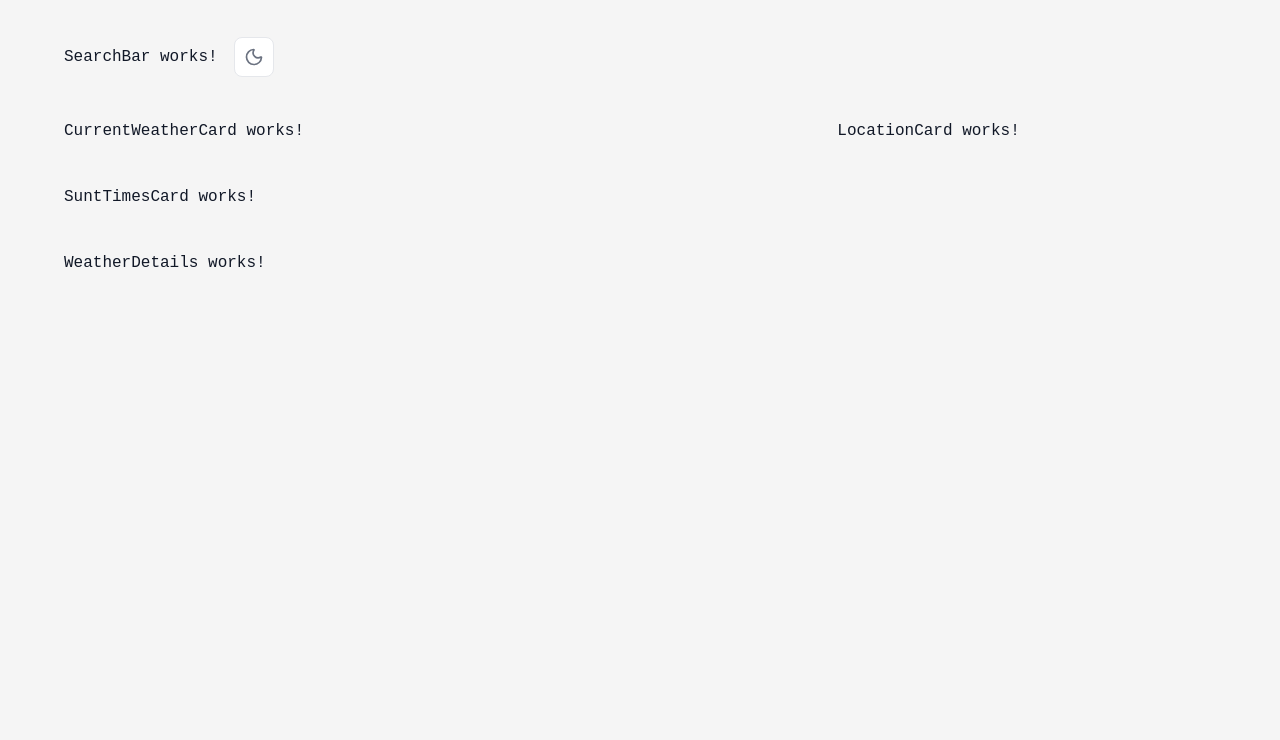
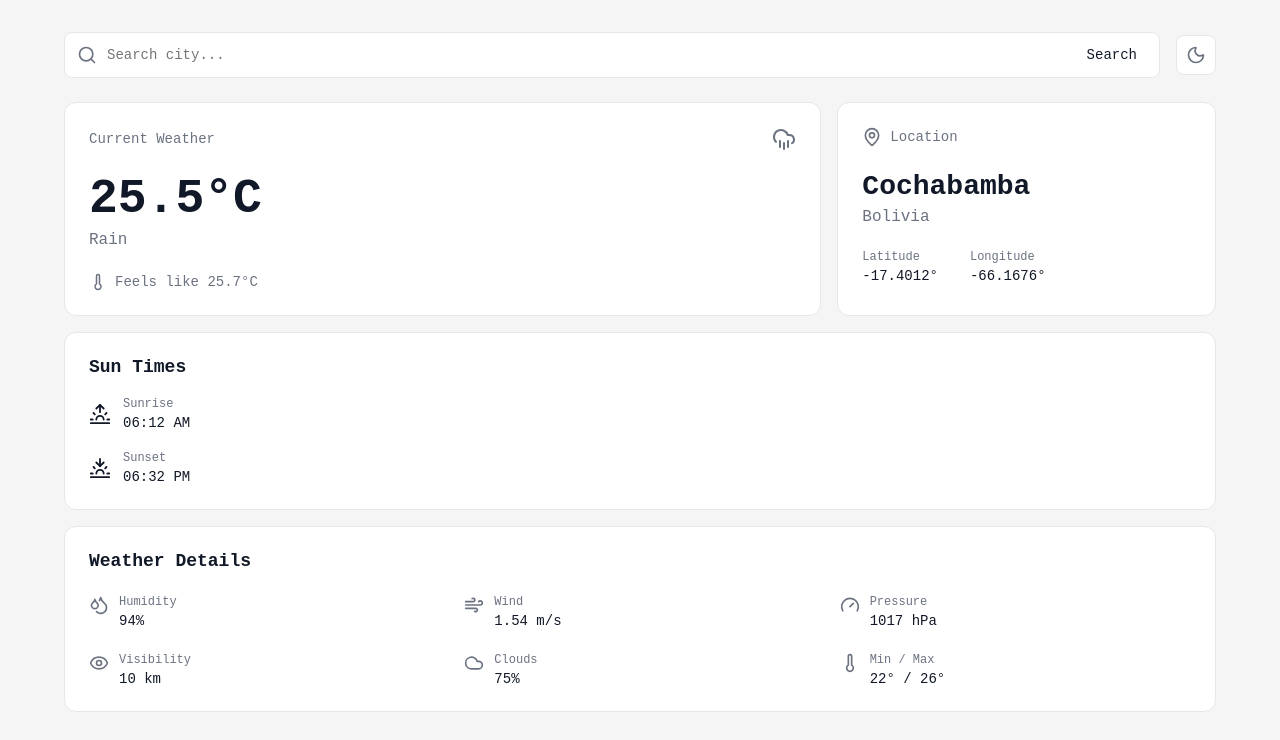
Before and after one commit to Catriel42/weather-dashboard, a React (Vite) app: page / in a window 1280 px wide. Shown: the top 740 px of the page. Built offline with nearby package versions, Linux system fonts and the light colour scheme.

Commit message:
feat: implement UI markup and lucide icons for weather cards

```diff
--- a/package.json
+++ b/package.json
@@ -10,6 +10,7 @@
     "preview": "vite preview"
   },
   "dependencies": {
+    "lucide-react": "^1.46.0",
     "react": "^19.2.8",
     "react-dom": "^19.2.8"
   },
--- a/src/components/CurrentWeatherCard.tsx
+++ b/src/components/CurrentWeatherCard.tsx
@@ -1,5 +1,25 @@
+import { CloudRain, Thermometer } from "lucide-react";
+import "./CurrentWeatherCard.css";
+
 function CurrentWeatherCard() {
-    return <p>CurrentWeatherCard works!</p>
+  return (
+    <article className="current-weather-card">
+      <div className="current-weather-header">
+        <span>Current Weather</span>
+        <CloudRain />
+      </div>
+
+      <div className="current-weather-main">
+        <strong>25.5°C</strong>
+        <span>Rain</span>
+      </div>
+
+      <div className="feels-like">
+        <Thermometer size={18} />
+        <span>Feels like 25.7°C</span>
+      </div>
+    </article>
+  );
 }
 
 export default CurrentWeatherCard;
--- a/src/components/LocationCard.tsx
+++ b/src/components/LocationCard.tsx
@@ -1,5 +1,32 @@
+import { MapPin } from "lucide-react";
+import "./LocationCard.css";
+
 function LocationCard() {
-    return <p>LocationCard works!</p>
+  return (
+    <article className="location-card">
+      <div className="location-header">
+        <MapPin size={20} />
+        <span>Location</span>
+      </div>
+
+      <div className="location-content">
+        <h2>Cochabamba</h2>
+        <p>Bolivia</p>
+      </div>
+
+      <div className="coordinates">
+        <div>
+          <span>Latitude</span>
+          <strong>-17.4012°</strong>
+        </div>
+
+        <div>
+          <span>Longitude</span>
+          <strong>-66.1676°</strong>
+        </div>
+      </div>
+    </article>
+  );
 }
 
 export default LocationCard;
--- a/src/components/ResultCard.tsx
+++ b/src/components/ResultCard.tsx
@@ -1,5 +1,5 @@
 function ResultCard() {
-    return <p>ResultCard works!</p>
+  return <p>ResultCard works!</p>;
 }
 
 export default ResultCard;
--- a/src/components/SearchBar.tsx
+++ b/src/components/SearchBar.tsx
@@ -1,5 +1,15 @@
+import { Search } from "lucide-react";
+import "./SearchBar.css";
+
 function SearchBar() {
-    return <p>SearchBar works!</p>
+  return (
+    <div className="search-bar">
+      <Search />
+      <input type="text" id="search" placeholder="Search city..." />
+
+      <button type="button">Search</button>
+    </div>
+  );
 }
 
 export default SearchBar;
--- a/src/components/SunTimesCard.tsx
+++ b/src/components/SunTimesCard.tsx
@@ -1,5 +1,30 @@
+import { Sunrise, Sunset } from "lucide-react";
+import "./SunTimesCard.css";
+
 function SunTimesCard() {
-    return <p>SuntTimesCard works!</p>
+  return (
+    <article className="sun-times-card">
+      <h2>Sun Times</h2>
+
+      <div className="sun-time">
+        <Sunrise size={22} />
+
+        <div>
+          <span>Sunrise</span>
+          <strong>06:12 AM</strong>
+        </div>
+      </div>
+
+      <div className="sun-time">
+        <Sunset size={22} />
+
+        <div>
+          <span>Sunset</span>
+          <strong>06:32 PM</strong>
+        </div>
+      </div>
+    </article>
+  );
 }
 
 export default SunTimesCard;
--- a/src/components/WeatherDetails.tsx
+++ b/src/components/WeatherDetails.tsx
@@ -1,5 +1,58 @@
+import {
+  Droplets,
+  Wind,
+  Gauge,
+  Eye,
+  Cloud,
+  Thermometer,
+} from "lucide-react";
+
+import "./WeatherDetails.css";
+
 function WeatherDetails() {
-    return <p>WeatherDetails works!</p>
+  return (
+    <article className="weather-details">
+      <h2>Weather Details</h2>
+
+      <div className="details-grid">
+        <div className="weather-detail">
+          <Droplets size={20} />
+          <span>Humidity</span>
+          <strong>94%</strong>
+        </div>
+
+        <div className="weather-detail">
+          <Wind size={20} />
+          <span>Wind</span>
+          <strong>1.54 m/s</strong>
+        </div>
+
+        <div className="weather-detail">
+          <Gauge size={20} />
+          <span>Pressure</span>
+          <strong>1017 hPa</strong>
+        </div>
+
+        <div className="weather-detail">
+          <Eye size={20} />
+          <span>Visibility</span>
+          <strong>10 km</strong>
+        </div>
+
+        <div className="weather-detail">
+          <Cloud size={20} />
+          <span>Clouds</span>
+          <strong>75%</strong>
+        </div>
+
+        <div className="weather-detail">
+          <Thermometer size={20} />
+          <span>Min / Max</span>
+          <strong>22° / 26°</strong>
+        </div>
+      </div>
+    </article>
+  );
 }
 
 export default WeatherDetails;
```
Also changed, not shown: src/App.tsx (+4 -7 lines), 1 other file (tests, documents, lock files or other folders).
